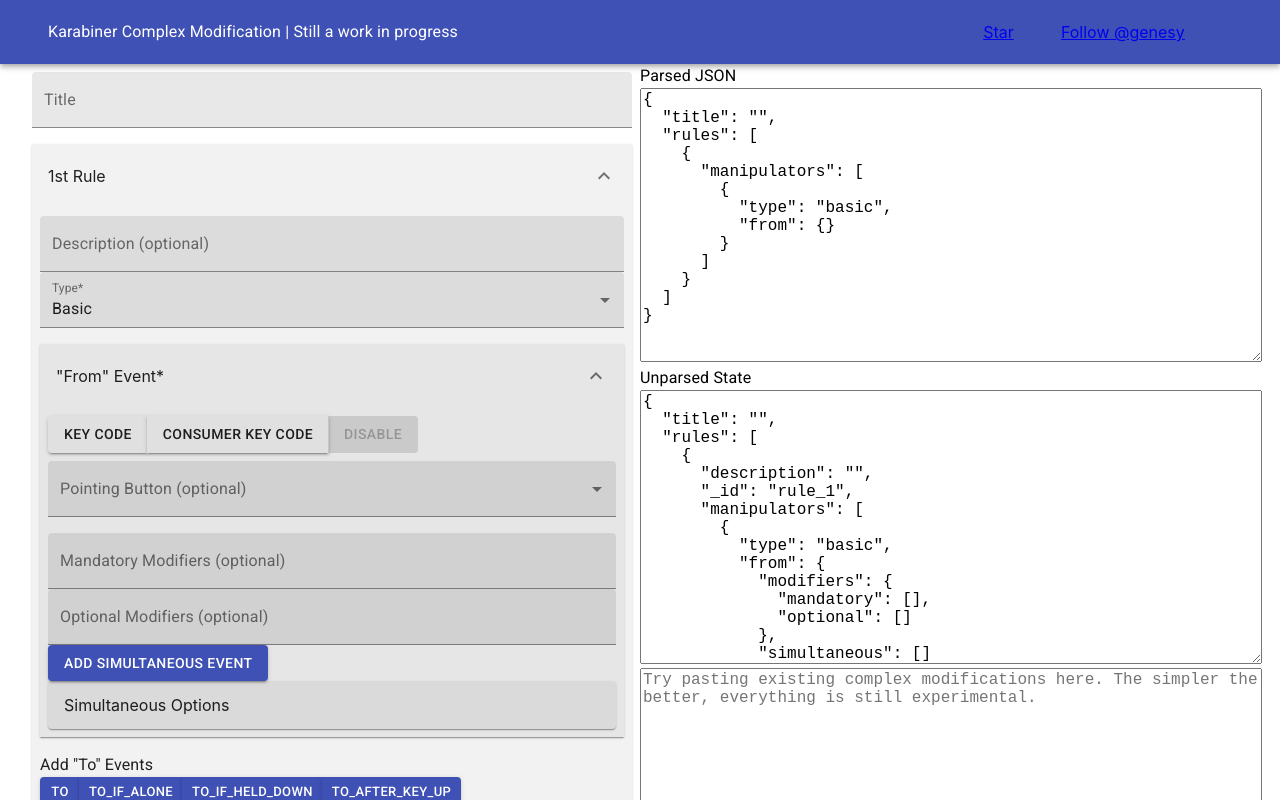
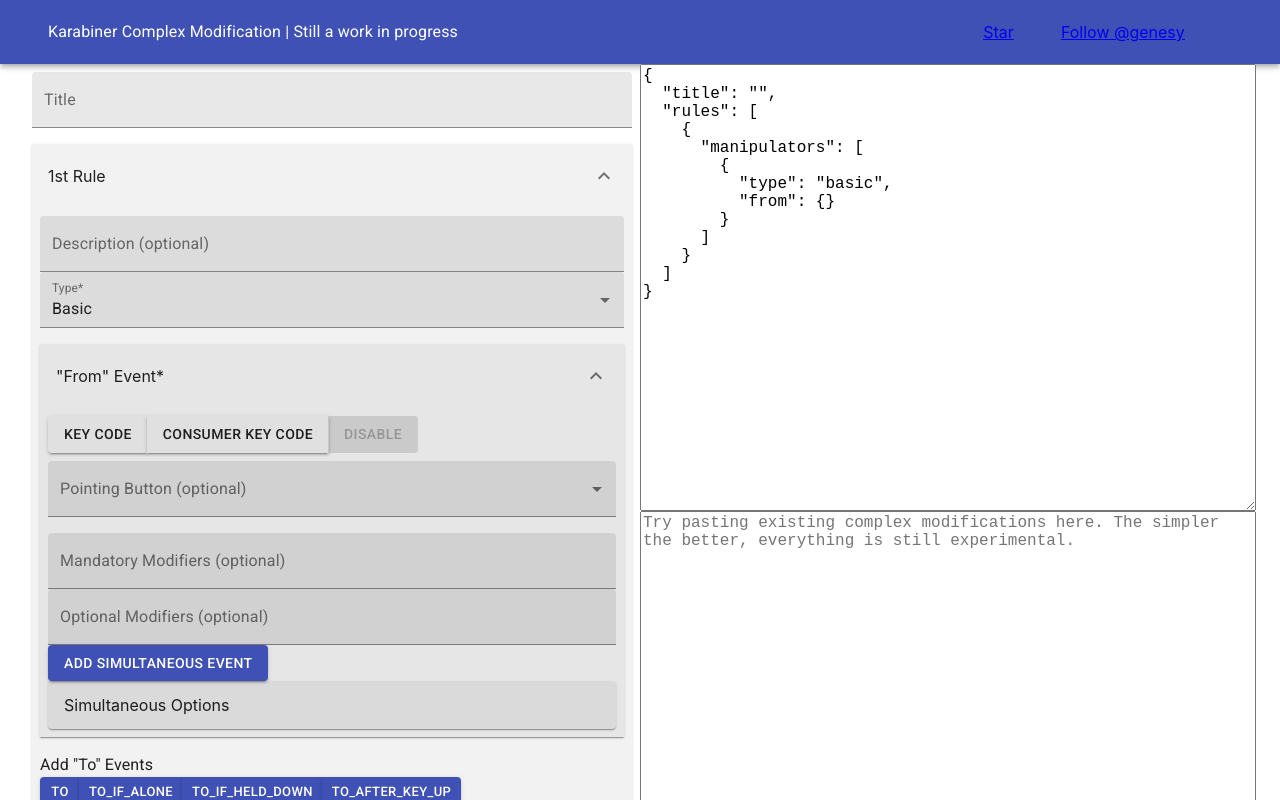
Before and after one commit to genesy/karabiner-complex-rules-generator, a React (Create React App) app: page / in a window 1280 px wide. Shown: the top 800 px of the page. Built offline with nearby package versions, Linux system fonts and the light colour scheme.

Commit message:
Fixes parsing for to objects

```diff
--- a/src/App.css
+++ b/src/App.css
@@ -6,7 +6,6 @@ body,
 }
 
 .generated-code {
-  height: 30%;
   width: 100%;
   font-size: medium;
   font-family: 'Courier New', Courier, monospace;
--- a/src/components/MainForm.tsx
+++ b/src/components/MainForm.tsx
@@ -72,13 +72,12 @@ const parseJSONfirst = (text: string) => {
         const newManipulator = generateWithId(manipulator, 'manipulator');
         toFields.forEach((toField: string) => {
           if (newManipulator[toField]) {
-            newManipulator[toField] = [...manipulator[toField]];
+            // newManipulator[toField] = [...manipulator[toField]];
             newManipulator[toField] = newManipulator[toField].map(
               (toObject: IToEventDefinition) => {
                 return generateWithId(toObject, toField);
               },
             );
-            console.log(newManipulator[toField]);
           }
         });
 
@@ -90,7 +89,7 @@ const parseJSONfirst = (text: string) => {
 
   return parsedJSON;
 };
-const parseKey = (key: any) => key.value;
+const parseKey = (key: any) => (typeof key === 'string' ? key : key.value);
 
 const parseKeys = (modifiers: any[]) => {
   return modifiers.map(parseKey);
@@ -160,10 +159,11 @@ const parseStateToMinimumJSON = (state: any) => {
       );
 
       toFields.forEach(toField => {
+        console.log(toField, manipulator[toField]);
         if (!manipulator[toField]) return;
-        delete manipulator[toField]._id;
         manipulator[toField] = manipulator[toField].map(
           (toObject: IToEventDefinition) => {
+            delete toObject._id;
             if (toObject.key_code) {
               toObject.key_code = parseKey(toObject.key_code);
             }
@@ -255,8 +255,8 @@ const MainForm: React.FC<Props> = () => {
               </Button>
             </Box>
           </Grid>
-          <Grid item xs>
-            <Typography>Parsed JSON</Typography>
+          <Grid container xs item direction="column">
+            <Grid container item xs>
               <textarea
                 className="generated-code"
                 // value={JSON.stringify(formState, null, 2)}
@@ -267,13 +267,16 @@ const MainForm: React.FC<Props> = () => {
                   2,
                 )}
               />
-            <Typography>Unparsed State</Typography>
+            </Grid>
+            {/* <Grid item xs>
               <textarea
                 className="generated-code"
                 value={JSON.stringify(formState, null, 2)}
                 readOnly
                 // value={JSON.stringify(parseStateToMinimumJSON(formState), null, 2)}
               />
+            </Grid> */}
+            <Grid container item xs>
               <textarea
                 placeholder="Try pasting existing complex modifications here. The simpler the better, everything is still experimental."
                 className="generated-code"
@@ -288,6 +291,7 @@ const MainForm: React.FC<Props> = () => {
               />
             </Grid>
           </Grid>
+        </Grid>
       </Container>
     </FormContext.Provider>
   );
```
Lines whose indentation alone changed are shown as unchanged.
